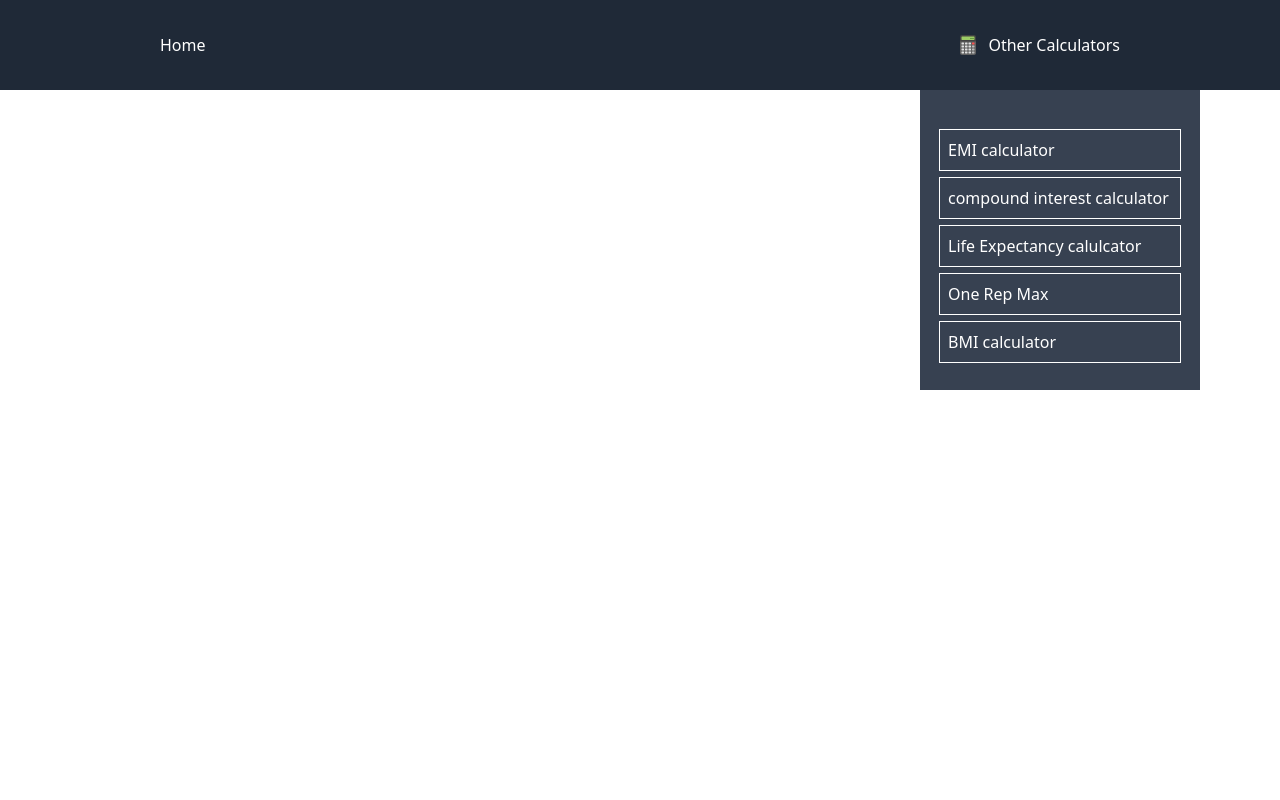
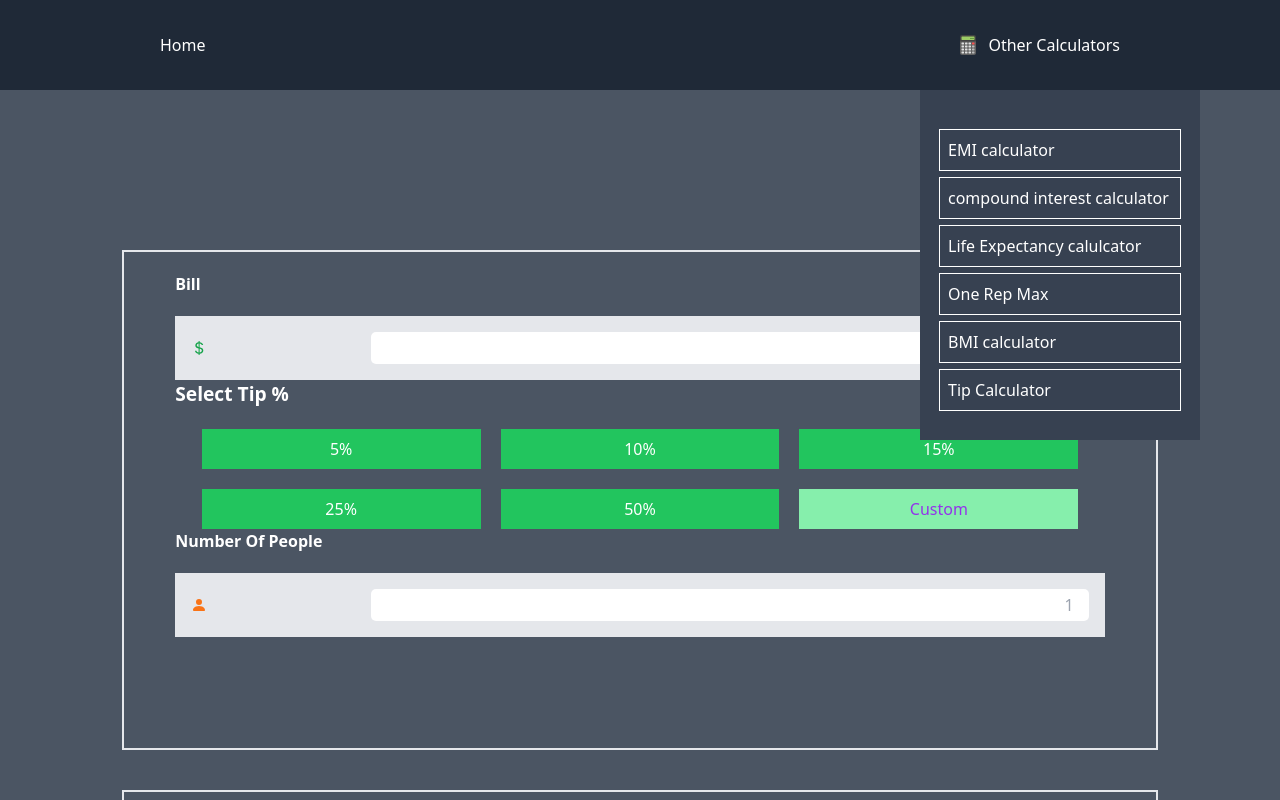
Before and after one commit to vindexTOS/calculators, a React (Vite) app: page /tip-calculator in a window 1280 px wide. Both pictures are taken after a click on the element "Other Calculators". Shown: the top 800 px of the page. Built offline with nearby package versions, Linux system fonts and the light colour scheme.

Commit message:
tip cacl end

```diff
--- a/src/App.tsx
+++ b/src/App.tsx
@@ -7,6 +7,7 @@ import LifeExpectancy from './components/LifeExpectancy'
 import NavBar from './components/NavBar'
 import OneRepMax from './components/OneRepMax'
 import BMI from './components/BMI'
+import TipCalc from './components/TipCalc'
 function App() {
   return (
     <>
@@ -18,6 +19,7 @@ function App() {
         <Route path="life-expectancy" element={<LifeExpectancy />} />
         <Route path="one-rep-max" element={<OneRepMax />} />
         <Route path="bmi-calculator" element={<BMI />} />
+        <Route path="tip-calculator" element={<TipCalc />} />
       </Routes>
     </>
   )
--- a/src/assets/navigation/navData.tsx
+++ b/src/assets/navigation/navData.tsx
@@ -2,10 +2,13 @@ import compauned from './compauned.jpg'
 import emi from './emi.jpg'
 import life from './life.jpg'
 import onerep from './onerep.jpg'
-
+import bmi from './bmi.jpg'
+import tipCal from './tip cal.jpg'
 export const NavData = {
   compauned,
   emi,
   life,
   onerep,
+  bmi,
+  tipCal,
 }
--- a/src/components/BMI.tsx
+++ b/src/components/BMI.tsx
@@ -32,7 +32,7 @@ const BMI = () => {
 
   return (
     <section className={style.section}>
-      <div className="flex flex-col gap-2 p-5 w-[30rem] outline outlie-2 ">
+      <div className="flex flex-col gap-2 p-5 w-[30rem] max_ms:w-[25rem] outline outline-[1px] outline-blue-300 ">
         <div className="flex flex-col gap-2 justify-center">
           <p className="text-white text-[1.2rem] ">
             {' '}
--- a/src/components/Home.tsx
+++ b/src/components/Home.tsx
@@ -47,6 +47,16 @@ const Home = () => {
         link={`one-rep-max`}
         title={'One Rep Max Calculator'}
       />
+      <ImgDiv
+        link={`bmi-calculator`}
+        title={`BMI calculator`}
+        img={NavData.bmi}
+      />
+      <ImgDiv
+        link={`tip-calculator`}
+        title={`Tip Calculator`}
+        img={NavData.tipCal}
+      />
     </div>
   )
 }
--- a/src/components/NavBar.tsx
+++ b/src/components/NavBar.tsx
@@ -13,10 +13,11 @@ const NavBar = () => {
     { link: `life-expectancy`, title: `Life Expectancy calulcator` },
     { link: `one-rep-max`, title: `One Rep Max` },
     { link: `bmi-calculator`, title: `BMI calculator` },
+    { link: `tip-calculator`, title: `Tip Calculator` },
   ]
   const LinkDivs = () => {
     return (
-      <div className="text-white flex flex-col absolute right-20 top-[5.6rem] bg-gray-700 h-[300px] py-10 px-5 gap-2 items-start ">
+      <div className="text-white flex flex-col absolute right-20 top-[5.6rem] bg-gray-700 h-[350px] py-10 px-5 gap-2 items-start ">
         {linkObj.map((val: any) => (
           <Link className={style.links} to={val.link}>
             {val.title}
--- /dev/null
+++ b/src/components/TipCalc.tsx
@@ -0,0 +1,118 @@
+import React, { useState, useEffect } from 'react'
+import { BsCurrencyDollar, BsFillPersonFill } from 'react-icons/bs'
+
+const TipCalc = () => {
+  const style = {
+    section: ` flex      items-center justify-center w-[100vw]   max_Xll:text-[1rem] h-[100vh]  max_Xll:h-[100%] text-[1rem] bg-gray-600 `,
+    mainDiv: `flex max_Xll:flex-col max_Xll:gap-10 items-center justify-center  w-[50%] max_Xll:w-[90%] max_Xll:py-40 `,
+    calcDiv: `border-2 w-[60%] h-[600px] py-5  max_Xll:h-[500px] max_Xll:w-[90%]`,
+    screenDiv: `border-2 w-[60%] h-[600px] flex items-center flex-col justify-cetner py-40 gap-5 max_Xll:h-[400px] max_Xll:w-[90%] `,
+    inputDiv: `w-[90%] h-[4rem] bg-gray-200 flex items-center  justify-between    px-4`,
+    input: `outline-none rounded-[5px] h-[2rem] w-[80%] flex items-end justify-end text-end`,
+    inputWrapper: ` flex items-center justify-center flex-col gap-5`,
+    header: `text-white font-bold text-[1.2rem]  max_Xll:text-[1rem] w-[90%] `,
+  }
+  const [money, setMoney] = useState<number>(0)
+  const [people, setPeople] = useState<number>(1)
+  const [tipAmount, setTipamount] = useState<number>(0)
+  const [total, setTotal] = useState<number>(0)
+  const [proc, setProc] = useState(0)
+  const [customBool, setCustomBool] = useState<boolean>(false)
+  const TipCalc = (tip: number) => {
+    const pro = money * (tip / 100)
+    const total = pro + money
+    setTipamount(pro / people)
+    setTotal(total / people)
+    setProc(Number(tip))
+  }
+
+  const CleanUp = () => {
+    setTipamount(0)
+    setTotal(0)
+    setProc(0)
+    setCustomBool(false)
+  }
+
+  useEffect(() => {
+    TipCalc(proc)
+  }, [people])
+
+  return (
+    <section className={style.section}>
+      <div className={style.mainDiv}>
+        <div className={style.calcDiv}>
+          <div className={style.inputWrapper}>
+            <h1 className={style.header}>Bill</h1>
+            <div className={style.inputDiv}>
+              <BsCurrencyDollar className="text-green-600" />
+              <input
+                onChange={(e) => setMoney(Number(e.target.value))}
+                type="number"
+                className={style.input}
+                placeholder="0"
+              />
+            </div>
+          </div>
+          <div className="w-[100%] flex items-center justify-center flex-col gap-5">
+            <h1 className="w-[90%] text-white text-[1.2rem] font-bold">
+              Select Tip %
+            </h1>
+            <div className="flex flex-wrap items-center justify-center gap-5  max_Xll:text-[1rem] w-[90%]">
+              {new Array('5', '10', '15', '25', '50').map((val: string) => (
+                <div
+                  onClick={() => TipCalc(Number(val))}
+                  className="w-[30%] cursor-pointer hover:bg-green-300 flex items-center justify-center p-2 bg-green-500  max_Xll:text-[1rem]  text-white text-[2rem]"
+                >
+                  {val}%
+                </div>
+              ))}
+              {customBool ? (
+                <input
+                  onChange={(e) => TipCalc(Number(e.target.value))}
+                  className="w-[30%] flex items-center justify-center bg-green-300  p-2 bg-gray-900 text-purple-600 text-[2rem]  max_Xll:text-[1rem]"
+                />
+              ) : (
+                <div
+                  onClick={() => setCustomBool(!customBool)}
+                  className="w-[30%] flex items-center justify-center bg-green-300  p-2 bg-gray-900 text-purple-600 text-[2rem] max_Xll:text-[1rem]"
+                >
+                  Custom
+                </div>
+              )}
+            </div>
+          </div>
+          <div className={style.inputWrapper}>
+            <h1 className={style.header}>Number Of People</h1>
+            <div className={style.inputDiv}>
+              <BsFillPersonFill className="text-orange-500" />
+              <input
+                onChange={(e) => setPeople(Number(e.target.value))}
+                type="number"
+                className={style.input}
+                placeholder="1"
+              />
+            </div>
+          </div>
+        </div>
+        <div className={style.screenDiv}>
+          <h1 className="text-white text-[2rem]">
+            Tip Amount{' '}
+            <span className="text-green-400">{tipAmount.toFixed(2)}$</span>
+          </h1>
+          <h1 className="text-white text-[2rem]">
+            Total: <span className="text-green-400">{total.toFixed(2)}$</span>
+          </h1>
+
+          <button
+            onClick={CleanUp}
+            className="text-[2rem] w-[8rem] text-white hover:bg-red-500 h-[3rem] bg-red-400"
+          >
+            Reset
+          </button>
+        </div>
+      </div>
+    </section>
+  )
+}
+
+export default TipCalc
```
Also changed, not shown: src/assets/navigation/bmi.JPG (added), src/assets/navigation/tip cal.JPG (added).
